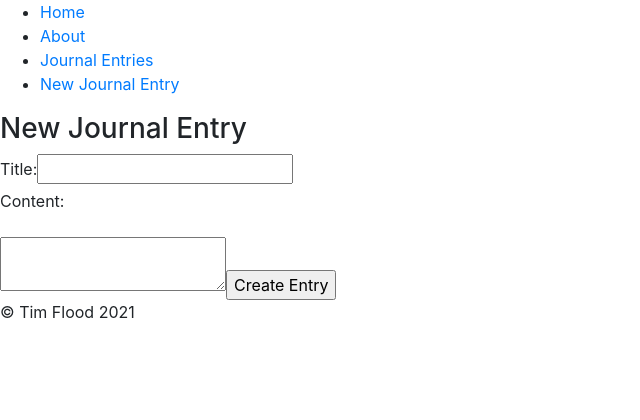
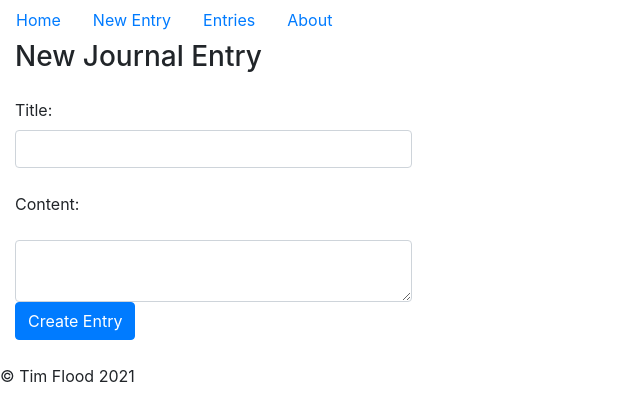
Before and after one commit to t-flood/journal-project, a React (Create React App) app in the folder client/: page /entries/new in a window 1280 px wide. Shown: the top 420 px of the page, without its empty margins (0-640 px from the left). Built offline with nearby package versions, Linux system fonts and the light colour scheme.

Commit message:
added styling

```diff
--- a/client/package.json
+++ b/client/package.json
@@ -8,7 +8,6 @@
     "@testing-library/user-event": "^12.1.10",
     "bootstrap": "^4.6.0",
     "react": "^17.0.2",
-    "react-bootstrap": "^1.5.2",
     "react-dom": "^17.0.2",
     "react-redux": "^7.2.3",
     "react-router-dom": "^5.2.0",
--- a/client/src/actions/index.js
+++ b/client/src/actions/index.js
@@ -7,7 +7,7 @@ export const getEntries = () => {
   };
 };
 
-export const addEntry = (entry, history) => {
+export const addEntry = (attributes, history) => {
   return async (dispatch) => {
     const response = await fetch("http://localhost:3001/entries", {
       method: "POST",
@@ -15,7 +15,7 @@ export const addEntry = (entry, history) => {
         Accept: "application/json",
         "Content-Type": "application/json",
       },
-      body: JSON.stringify({ entry }),
+      body: JSON.stringify({ entry: attributes }),
     });
 
     const entry = await response.json();
--- a/client/src/components/About.js
+++ b/client/src/components/About.js
@@ -1,13 +1,15 @@
 import React, { Component } from "react";
+import { Link } from "react-router-dom";
 
 class About extends Component {
   render() {
     return (
-      <div>
+      <div class="col-md-4 mb-4">
         <h3>About</h3>
         <p>
           This is a personal journal in the form of a microblog. For all the
-          tweets you don't want to publish!
+          tweets you don't want to publish! Click{" "}
+          <Link to="/entries/new">Here</Link> to publish a new entry.
         </p>
       </div>
     );
--- a/client/src/components/Entry.js
+++ b/client/src/components/Entry.js
@@ -1,14 +1,17 @@
 import React, { Component } from "react";
-import Button from "react-bootstrap/Button";
 
 class Entry extends Component {
   render() {
     const { title, content, onDelete } = this.props;
     return (
-      <div>
-        <h3>{title}</h3>
-        <p>{content}</p>
-        <Button onClick={onDelete}>Delete</Button>
+      <div className="card">
+        <div className="card-body">
+          <h5 className="card-title">{title}</h5>
+          <p className="card-text mb-4">{content}</p>
+          <button className="btn btn-danger" onClick={onDelete}>
+            Delete
+          </button>
+        </div>
       </div>
     );
   }
--- a/client/src/components/Form.js
+++ b/client/src/components/Form.js
@@ -22,29 +22,43 @@ class Form extends Component {
   render() {
     return (
       <div>
-        <h3>New Journal Entry</h3>
+        <div class="col-md-4 mb-4">
+          <h3>New Journal Entry</h3>
+        </div>
         <form onSubmit={this.handleSubmit}>
-          <div>
-            <label htmlFor="title">Title: </label>
+          <div class="col-md-4 mb-4">
+            <label htmlFor="title" class="form-label">
+              Title:{" "}
+            </label>
             <input
               type="text"
+              class="form-control"
               id="title"
               name="title"
               value={this.state.title}
               onChange={this.handleChange}
             />
           </div>
-          <div>
+          <div class="col-md-4 mb-4">
             <p>
-              <label htmlFor="content">Content: </label>
+              <label htmlFor="content" class="form-label">
+                Content:{" "}
+              </label>
             </p>
             <textarea
               id="content"
+              class="form-control"
               name="content"
               value={this.state.content}
               onChange={this.handleChange}
             ></textarea>
-            <input type="submit" value="Create Entry" />
+            <div class="mb-3">
+              <input
+                type="submit"
+                class="btn btn-primary"
+                value="Create Entry"
+              />
+            </div>
           </div>
         </form>
       </div>
--- a/client/src/components/Home.js
+++ b/client/src/components/Home.js
@@ -1,10 +1,17 @@
 import React, { Component } from "react";
+import { Link } from "react-router-dom";
 
 class Home extends Component {
   render() {
     return (
       <div className="App">
-        <h1>Journal</h1>
+        <div class="col-md-4 mb-4">
+          <h1>Journal</h1>
+          <p>
+            This is my personal journal app. You can use it too! Click the link.{" "}
+            <Link to="https://github.com/t-flood/journal-project">Github</Link>
+          </p>
+        </div>
       </div>
     );
   }
--- a/client/src/components/Index.js
+++ b/client/src/components/Index.js
@@ -12,15 +12,20 @@ class Index extends Component {
     if (this.props.loading) {
       return <h3>Loading...</h3>;
     }
-    const entries = this.props.entries.map((entry, i) => (
-      <Entry
-        key={i}
-        title={entry.title}
-        content={entry.content}
-        onDelete={() => this.props.deleteEntry(entry)}
-      />
-    ));
-    return <div>{entries}</div>;
+
+    return (
+      <div className="row">
+        {this.props.entries.map((entry) => (
+          <div key={entry.id} className="col-md-4 mb-4">
+            <Entry
+              title={entry.title}
+              content={entry.content}
+              onDelete={() => this.props.deleteEntry(entry)}
+            />
+          </div>
+        ))}
+      </div>
+    );
   }
 }
 
--- a/client/src/components/Nav.js
+++ b/client/src/components/Nav.js
@@ -5,18 +5,26 @@ class Nav extends Component {
   render() {
     return (
       <div>
-        <ul>
-          <li>
-            <Link to="/">Home</Link>
+        <ul class="nav">
+          <li class="nav-item">
+            <a class="nav-link active">
+              <Link to="/">Home</Link>
+            </a>
           </li>
-          <li>
-            <Link to="/about">About</Link>
+          <li class="nav-item">
+            <a class="nav-link active">
+              <Link to="/entries/new">New Entry</Link>
+            </a>
           </li>
-          <li>
-            <Link to="/entries">Journal Entries</Link>
+          <li class="nav-item">
+            <a class="nav-link active">
+              <Link to="/entries">Entries</Link>
+            </a>
           </li>
-          <li>
-            <Link to="/entries/new">New Journal Entry</Link>
+          <li class="nav-item">
+            <a class="nav-link active">
+              <Link to="/about">About</Link>
+            </a>
           </li>
         </ul>
       </div>
```
Also changed, not shown: 1 other file (tests, documents, lock files or other folders).
